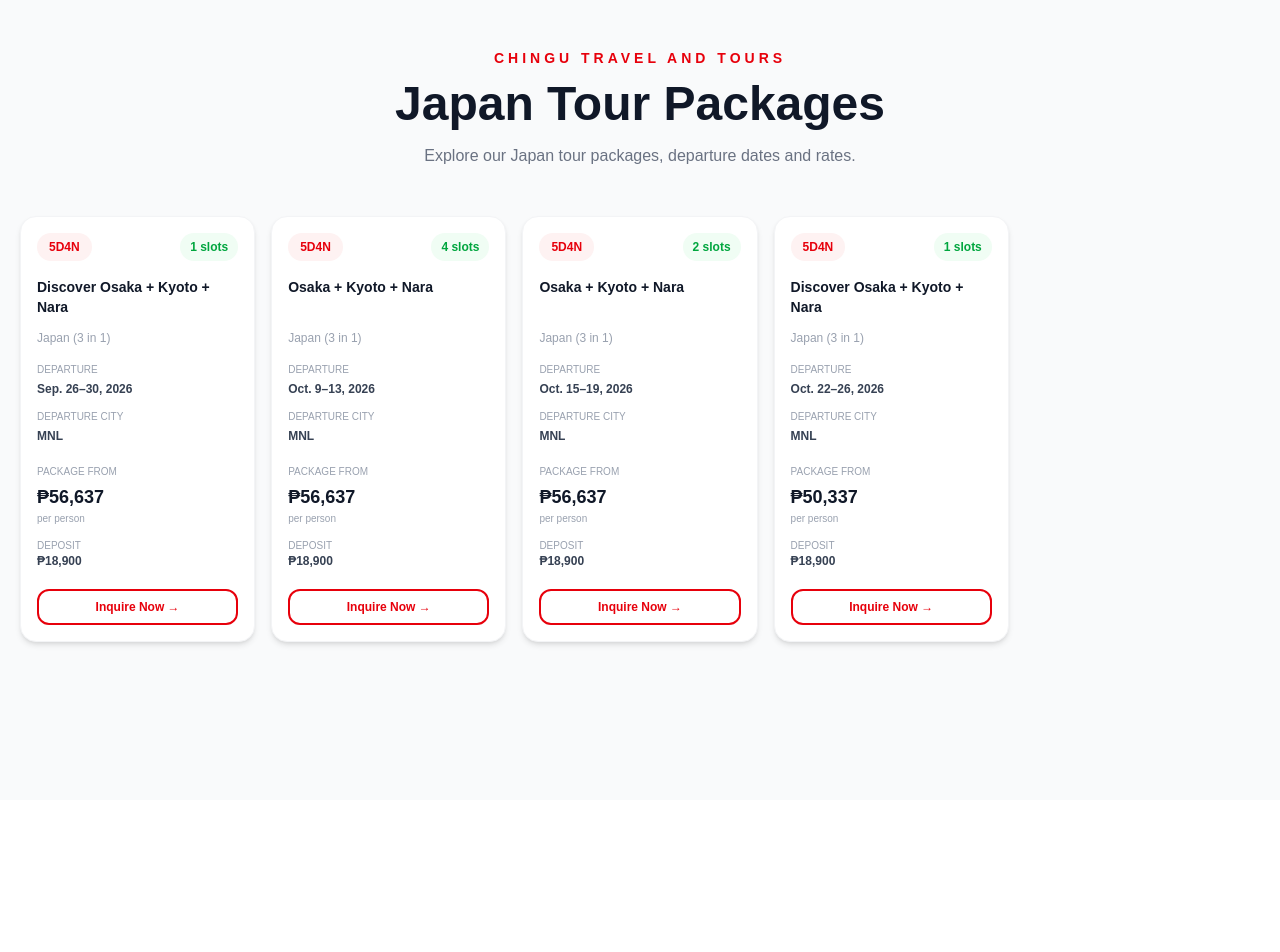
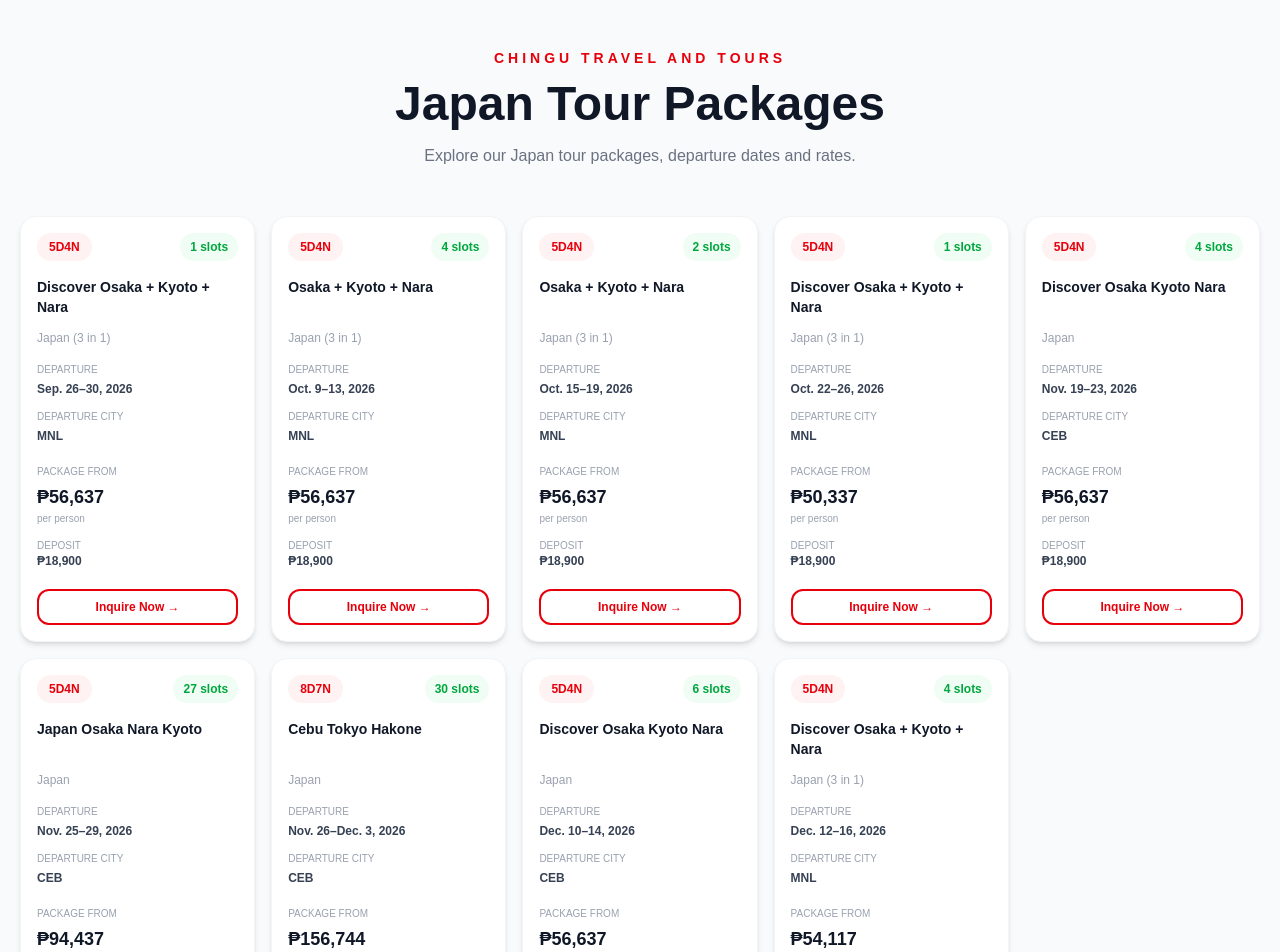
Before and after one commit to chingutravelandtours/chingu-website, a Next.js app: page /japan-tours in a window 1280 px wide. Shown: the top 952 px of the page. Before the commit the page ends 800 px from the top, so only its background shows below. Built offline with nearby package versions, Linux system fonts and the light colour scheme.

Commit message:
Update page.tsx

```diff
--- a/app/japan-tours/page.tsx
+++ b/app/japan-tours/page.tsx
@@ -57,6 +57,61 @@ const packages: Package[] = [
     slots: 1,
     deposit: 300 * USD_TO_PHP,
   },
+
+  {
+  title: "Discover Osaka Kyoto Nara",
+  subtitle: "Japan",
+  duration: "5D4N",
+  dates: "Nov. 19–23, 2026",
+  city: "CEB",
+  price: 899 * USD_TO_PHP,
+  slots: 4,
+  deposit: 300 * USD_TO_PHP,
+},
+
+{
+  title: "Japan Osaka Nara Kyoto",
+  subtitle: "Japan",
+  duration: "5D4N",
+  dates: "Nov. 25–29, 2026",
+  city: "CEB",
+  price: 1499 * USD_TO_PHP,
+  slots: 27,
+  deposit: 500 * USD_TO_PHP,
+},
+
+{
+  title: "Cebu Tokyo Hakone",
+  subtitle: "Japan",
+  duration: "8D7N",
+  dates: "Nov. 26–Dec. 3, 2026",
+  city: "CEB",
+  price: 2488 * USD_TO_PHP,
+  slots: 30,
+  deposit: 500 * USD_TO_PHP,
+},
+
+{
+  title: "Discover Osaka Kyoto Nara",
+  subtitle: "Japan",
+  duration: "5D4N",
+  dates: "Dec. 10–14, 2026",
+  city: "CEB",
+  price: 899 * USD_TO_PHP,
+  slots: 6,
+  deposit: 300 * USD_TO_PHP,
+},
+
+{
+  title: "Discover Osaka + Kyoto + Nara",
+  subtitle: "Japan (3 in 1)",
+  duration: "5D4N",
+  dates: "Dec. 12–16, 2026",
+  city: "MNL",
+  price: 859 * USD_TO_PHP,
+  slots: 4,
+  deposit: 300 * USD_TO_PHP,
+},
 ];
 
 const peso = (amount: number) =>
```
